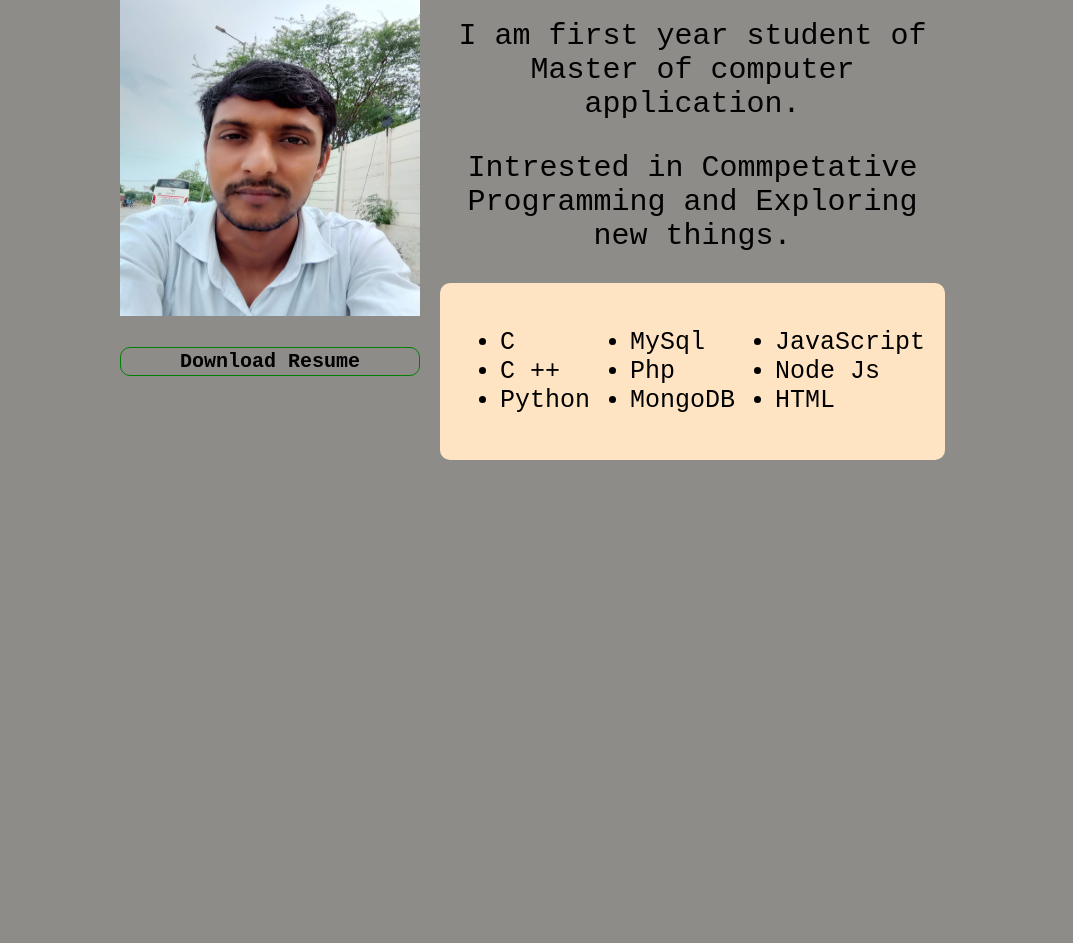
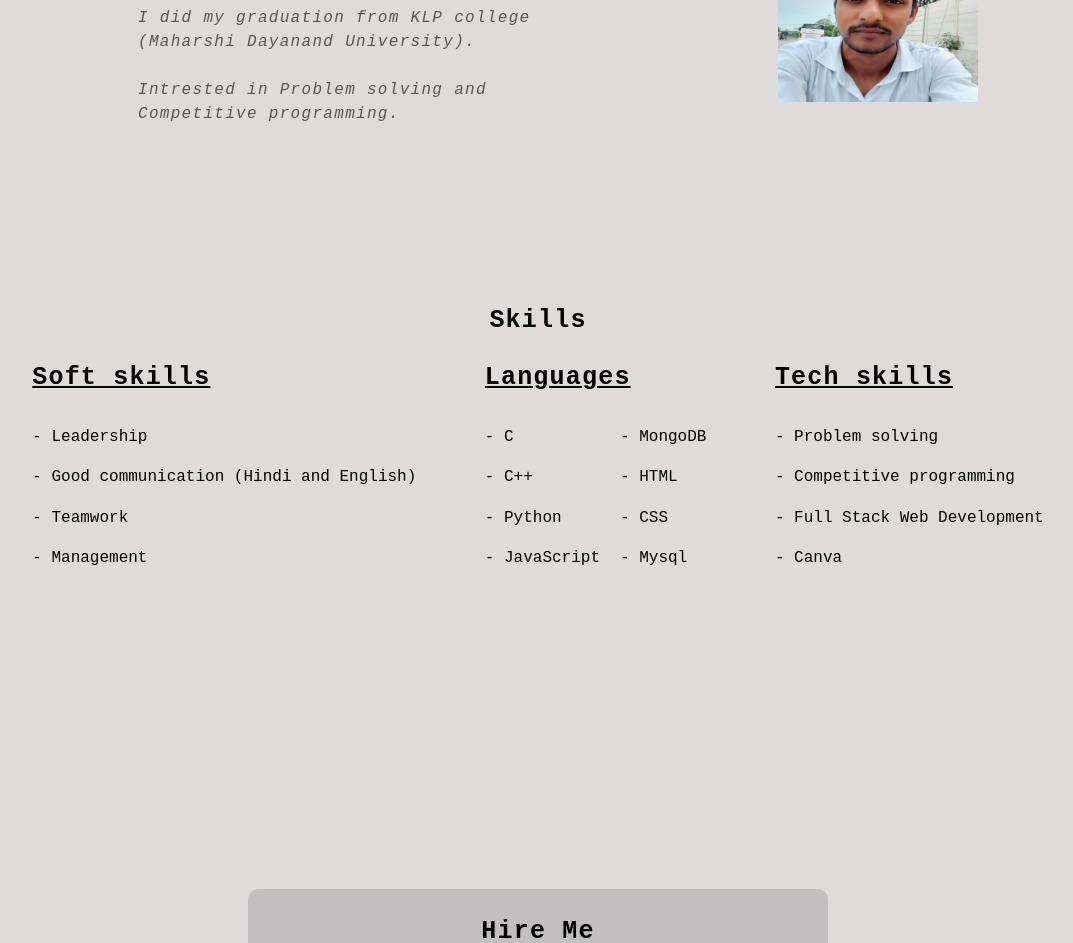
Before and after one commit to Tim-Alpha/portfolio-sachin-kinha, a plain HTML site: page index.html in a window 1280 px wide. Shown: the part 386-1329 px from the top of the page, without its empty margins (102-1175 px from the left). Before the commit the page ends 896 px from the top, so only its background shows below. Drawn offline with nearby package versions, Linux system fonts and the light colour scheme.

Commit message:
second commit update css and other form links

```diff
--- a/index.html
+++ b/index.html
@@ -6,58 +6,143 @@
     <meta http-equiv="X-UA-Compatible" content="IE=edge">
     <meta name="viewport" content="width=device-width, initial-scale=1.0">
     <title>Sachin's Portfoilo</title>
+    <link rel="icon" href="s_favicon.ico">
     <link rel="preconnect" href="https://fonts.googleapis.com">
-    <link rel="preconnect" href="https://fonts.gstatic.com" crossorigin>
-    <link href="https://fonts.googleapis.com/css2?family=Kalam:wght@700&display=swap" rel="stylesheet">
+    <link rel="preconnect" href="https://fonts.gstatic.com" crossorigin="">
+    <link href="https://fonts.googleapis.com/css2?family=Montserrat&amp;display=swap" rel="stylesheet">
+    <link rel="stylesheet" href="https://fonts.googleapis.com/css?family=Tangerine">
     <link rel="stylesheet" href="style.css">
+    <script src="https://cdn.tailwindcss.com"></script>
 </head>
 
 <body>
-    <section>
-        <div class="containerM">
-            <div class="greating">
-                <h1>Hi, I'm Sachin Kinha</h1>
+    <section class="section1">
+        <div class="container">
+            <div>
+                <h1 id="h1">Hi, I'm Sachin Kinha</h1>
             </div>
-            <div class="ah">
-                <div class="mainDiv">
-                    <img src="myprofile.jpeg" alt="Profile picture">
-                    <h4><a href="Sachin kinha Resume.pdf">Download Resume</a></h4>
+            <div class="flex_row-rev_container ">
+                <div class="dis_img">
+                    <img id="profile_img" src="/myprofile.jpeg" alt="profile image">
                 </div>
-                <div class="mainDiv sec">
-                    <div class="shead">
-                        <h3>About me</h3>
-                        <p>I am first year student
-                            of Master of computer application.
-                        </p>
-                        <p>Intrested in Commpetative Programming and Exploring new things.</p>
+                <div class="flex_col_container">
+                    <div>
+                        <h2 class="heading">About me</h2>
                     </div>
-                    <div class="skillbox">
-                        <div class="skills">
+                    <div class="dis_about">
+                        <p><i>I am 1st year student of Masters of Computer Application.<br><br>
+                            I did my graduation from KLP college (Maharshi Dayanand University).<br><br>
+                            Intrested in Problem solving and Competitive programming.
+                        </i></p>
+                    </div>
+                </div>
+            </div>
+        </div>
+    </section>
+
+    <section class="section2">
+        <div class="container2">
+            <div>
+                <h2 class="heading">Skills</h2>
+            </div>
+            <div class="flex_row_container">
+                <!-- for soft skills -->
+
+                <div class="flex_row_equal">
+                    <div>
+                        <h3 class="sub_heading">Soft skills</h3>
+                    </div>
+                    <div>
                         <ul>
-                                <li>C</li>
-                                <li>C ++</li>
-                                <li>Python</li>
+                            <li>- Leadership</li>
+                            <li>- Good communication (Hindi and English)</li>
+                            <li>- Teamwork</li>
+                            <li>- Management </li>
                         </ul>
                     </div>
-                        <div class="skills">
-                            <ul>
-                                <li>MySql</li>
-                                <li>Php</li>
-                                <li>MongoDB</li>
+                </div>
+                <!-- for languages  -->
+
+                <div class="flex_row_equal">
+                    <div>
+                        <h3 class="sub_heading">Languages</h3>
+                    </div>
+                    <div class="flex_row_container">
+                        <div class="flex_row_equal">
+                            <ul class="mr-5">
+                                <li>- C</li>
+                                <li>- C++</li>
+                                <li>- Python</li>
+                                <li>- JavaScript</li>
                             </ul>
                         </div>
-                        <div class="skills">
+                        <div class="flex_row_equal">
                             <ul>
-                                <li>JavaScript</li>
-                                <li>Node Js</li>
-                                <li>HTML</li>
+                                <li>- MongoDB</li>
+                                <li>- HTML</li>
+                                <li>- CSS</li>
+                                <li>- Mysql</li>
+                            </ul>
+                        </div>
+                    </div>
+                </div>
+                <!-- for tech skills  -->
+
+                <div class="flex_row_equal">
+                    <div>
+                        <h3 class="sub_heading">Tech skills</h3>
+                    </div>
+                    <div>
+                        <ul>
+                            <li>- Problem solving</li>
+                            <li>- Competitive programming</li>
+                            <li>- Full Stack Web Development</li>
+                            <li>- Canva</li>
                         </ul>
                     </div>
                 </div>
             </div>
         </div>
+    </section>
+
+    <section id="section3">
+
+    </section>
+
+    <section class="section4">
+            <div class="bg_color px-8 pt-6 pb-8 mb-4">
+                <form id="form" target="_blank" action="https://formsubmit.co/codewithaisha@gmail.com" method="POST"
+                    enctype="multipart/form-data">
+                    <h2 class="heading">Hire Me</h2>
+
+                    <label class="block text-gray-700 text-sm font-bold mb-2" for="name"><span>Enter your
+                            name:</span></label>
+                    <input
+                        class="shadow appearance-none border rounded w-full py-2 px-3 text-gray-700 leading-tight focus:outline-none focus:shadow-outline"
+                        type="text" name="name" id="name" placeholder="Enter your name" autocomplete="off" required>
+                    <label class="block text-gray-700 text-sm font-bold mb-2" for="email"><span>Email:</span></label>
+                    <input
+                        class="shadow appearance-none border rounded w-full py-2 px-3 text-gray-700 leading-tight focus:outline-none focus:shadow-outline"
+                        type="email" name="email" id="email" placeholder="Enter your email" autocomplete="off" required>
+                    <label class="block text-gray-700 text-sm font-bold mb-2"
+                        for="subject"><span>Purpose of contact:</span></label>
+                    <input
+                        class="shadow appearance-none border rounded w-full py-2 px-3 text-gray-700 leading-tight focus:outline-none focus:shadow-outline"
+                        type="text" name="subject" id="subject" placeholder="Enter subject" autocomplete="off" required>
+                    <label class="block text-gray-700 text-sm font-bold mb-2"
+                        for="message"><span>Message:</span></label>
+                        <input type="hidden" name="_subject" value="New Portfolio Form submission!">
+                    <textarea
+                        class="shadow appearance-none border rounded w-full py-2 px-3 text-gray-700 leading-tight focus:outline-none focus:shadow-outline mb-2"
+                        name="message" id="body" cols="15" rows="5" placeholder="// Type your message here"
+                        required></textarea>
+                    <button id="btn"
+                        class="bg-blue-500 hover:bg-blue-700 text-white font-bold py-2 px-4 rounded focus:outline-none focus:shadow-outline"
+                        type="submit">Send</button>
+                </form>
             </div>
     </section>
+    <script src="index.js"></script>
 </body>
 
 </html>
--- /dev/null
+++ b/index.js
@@ -0,0 +1,135 @@
+
+
+
+function SendMail() {
+    let name = document.getElementById('name').value;
+    let email = document.getElementById("email").value;
+    let subject = document.getElementById('subject').value;
+    let body = document.getElementById("body").value;
+    let syntax = "Hi,Sachin Kinha\nMy name is : " + name +
+        "\nPurpose of meeting : " + subject +
+        "\n\n" + body;
+    body += window.location.email;
+    body += ">";
+    var uri = "mailto:" + email + "?subject=";
+    uri += encodeURIComponent(subject);
+    uri += "&body=";
+    uri += encodeURIComponent(syntax);
+    window.open(uri);
+}
+
+//array of colors
+
+const color_array = ['green', 'yellow', 'pink', 'blue', 'violet'];
+
+// set up the canvas and context
+var canvas = document.createElement("canvas");
+document.getElementById('section3').appendChild(canvas);
+var ctx = canvas.getContext("2d");
+
+/*
+setInterval(function () {
+    const items_index = Math.floor(Math.random() * color_array.length);
+    const COLOR_BG = "rgb(223, 219, 219)";
+    let COLOR_CUBE = color_array[items_index];
+    const SPEED_X = 0.05; // rps
+    const SPEED_Y = 0.15; // rps
+    const SPEED_Z = 0.10; // rps
+    const POINT3D = function (x, y, z) { this.x = x; this.y = y; this.z = z; };
+
+
+
+    // dimensions
+    var h = document.documentElement.clientHeight;
+    var w = document.documentElement.clientWidth;
+    canvas.height = h;
+    canvas.width = w;
+
+    // colours and lines
+    ctx.fillStyle = COLOR_BG;
+    ctx.strokeStyle = COLOR_CUBE;
+    ctx.lineWidth = w / 100;
+    ctx.lineCap = "round";
+
+    // cube parameters
+    var cx = w / 2;
+    var cy = h / 2;
+    var cz = 0;
+    var size = h / 4;
+    var vertices = [
+        new POINT3D(cx - size, cy - size, cz - size),
+        new POINT3D(cx + size, cy - size, cz - size),
+        new POINT3D(cx + size, cy + size, cz - size),
+        new POINT3D(cx - size, cy + size, cz - size),
+        new POINT3D(cx - size, cy - size, cz + size),
+        new POINT3D(cx + size, cy - size, cz + size),
+        new POINT3D(cx + size, cy + size, cz + size),
+        new POINT3D(cx - size, cy + size, cz + size)
+    ];
+    var edges = [
+        [0, 1], [1, 2], [2, 3], [3, 0], // back face
+        [4, 5], [5, 6], [6, 7], [7, 4], // front face
+        [0, 4], [1, 5], [2, 6], [3, 7] // connecting sides
+    ];
+
+    // set up the animation loop
+    var timeDelta, timeLast = 0;
+    requestAnimationFrame(loop);
+
+    function loop(timeNow) {
+
+        // calculate the time difference
+        timeDelta = timeNow - timeLast;
+        timeLast = timeNow;
+
+        // background
+        ctx.fillRect(0, 0, w, h);
+
+        // rotate the cube along the z axis
+        let angle = timeDelta * 0.001 * SPEED_Z * Math.PI * 2;
+        for (let v of vertices) {
+            let dx = v.x - cx;
+            let dy = v.y - cy;
+            let x = dx * Math.cos(angle) - dy * Math.sin(angle);
+            let y = dx * Math.sin(angle) + dy * Math.cos(angle);
+            v.x = x + cx;
+            v.y = y + cy;
+        }
+
+        // rotate the cube along the x axis
+        angle = timeDelta * 0.001 * SPEED_X * Math.PI * 2;
+        for (let v of vertices) {
+            let dy = v.y - cy;
+            let dz = v.z - cz;
+            let y = dy * Math.cos(angle) - dz * Math.sin(angle);
+            let z = dy * Math.sin(angle) + dz * Math.cos(angle);
+            v.y = y + cy;
+            v.z = z + cz;
+        }
+
+        // rotate the cube along the y axis
+        angle = timeDelta * 0.001 * SPEED_Y * Math.PI * 2;
+        for (let v of vertices) {
+            let dx = v.x - cx;
+            let dz = v.z - cz;
+            let x = dz * Math.sin(angle) + dx * Math.cos(angle);
+            let z = dz * Math.cos(angle) - dx * Math.sin(angle);
+            v.x = x + cx;
+            v.z = z + cz;
+        }
+
+        // draw each edge
+        for (let edge of edges) {
+            ctx.beginPath();
+            ctx.moveTo(vertices[edge[0]].x, vertices[edge[0]].y);
+            ctx.lineTo(vertices[edge[1]].x, vertices[edge[1]].y);
+            ctx.stroke();
+        }
+
+        // call the next frame
+        requestAnimationFrame(loop);
+    }
+}, 5000);
+
+*/
+//------------------------------------------------------------------
--- a/style.css
+++ b/style.css
@@ -1,59 +1,128 @@
-body{
+
+:root {
+    --white : rgb(223, 219, 219);
+    --black : black;
+    --main : green;
+    --section1: #219F94;
+    --section2: #243763;
+    --section3: yellow;
+    --p: #5a5457;
+    --contact_bg: rgb(193, 191, 191);
+}
+
+body {
     margin: 0;
     padding: 0;
-    background-color: rgb(142, 140, 137);
+    background-color: var(--white);
+    font-family: 'Roboto Mono',monospace,cursive, sans-serif;
 }
-.greating{
+p{
+    font-family: 'Roboto Mono',monospace,cursive, sans-serif;
+    letter-spacing: 1.3px;
+    color: var(--p);
+}
+#h1 {
+    margin: 20px auto 10px;
+    font-size: 105px;
     text-align: center;
-    font-size: 50px;
-    font-family: kalam,cursive;
+    font-weight: 700;
+    font-family: 'Tangerine','Russo One', sans-serif;
 }
-.containerM{
-    margin: auto 15%;
+.heading {
+    font-size: 25px;
+    text-align: center;
+    margin-bottom: 20px;
+    font-weight: 700;
+    letter-spacing: 1.2px;
+    font-family: 'Russo One',monospace;
 }
-.ah{
+#profile_img {
+    width: 200px;
+    height: 200px;
+    margin: 100px;
+}
+.flex_row-rev_container{
+    display: flex;
+    flex-direction: row-reverse;
+    margin: auto 100px;
+}
+.flex_col_container{
+    display: flex;
+    flex-direction: column;
+    justify-content: left;
+    margin: auto;
+}
+.dis_about{
+    max-width: 400px;
+}
+ul{
+    line-height: 40.5px;
+}
+/* for section 2 */
+
+
+ /* Rotating cube annimation   */
+
+canvas {
+    /* display: block; */
+    display: none;
+}
+
+ /* End of animation code */
+.section2 {
+    padding: 100px;
+}
+.container2{
+    margin: auto;
+}
+.flex_row_container{
     display: flex;
     flex-direction: row;
-    padding: 30px;
+}
+.flex_row_equal{
     margin: auto;
 }
-h4{
-    text-align: center;
-    font-size: 20px;
-    border: 1px solid green;
+/*   for section 3 */
+
+.section4 {
+    padding: 60px;
+}
+#form{
+    width: 100%;
+}
+.bg_color{
+    background-color: var(--contact_bg);
     border-radius: 10px;
-    cursor: pointer;
-    padding: 2px;
-}
-a{
-    text-decoration: none;
-    color: #000;
-}
-.mainDiv{
-    margin: auto ;
-    font-family: 'Roboto Mono', monospace;
-}
-.sec{
-    margin: 20px;
-}
-img{
-    height: 350px;
-    width: 300px;
-}
-.skillbox{
-    display: flex;
-    flex-direction: row;
-    font-size: 25px;
-    padding: 20px;
-    background-color: bisque;
-    border-radius: 10px;
+    width: 50%;
     margin: auto;
 }
-.skills{
+.container {
+    margin: auto;
+    width: 60%;
+    border-radius: 20px;
+}
+label {
+    line-height: 15px;
+}
+.sapce{
+    line-height: 15px;
+}
+#btn {
+    width: 100%;
+}
+.sub_heading {
+    font-size: 25px;
+    text-align: left;
+    margin-bottom: 20px;
+    font-weight: 700;
+    letter-spacing: 1.2px;
+    font-family: monospace;
+    text-decoration: underline;
+}
+.img_contact{
+    /* width: 40%; */
+    height: 400px;
+}
+.m_auto{
     margin: auto;
 }
-.shead{
-    text-align: center;
-    font-size: 30px;
-    margin: 0px auto;
-}
```
Lines whose indentation alone changed are shown as unchanged.
